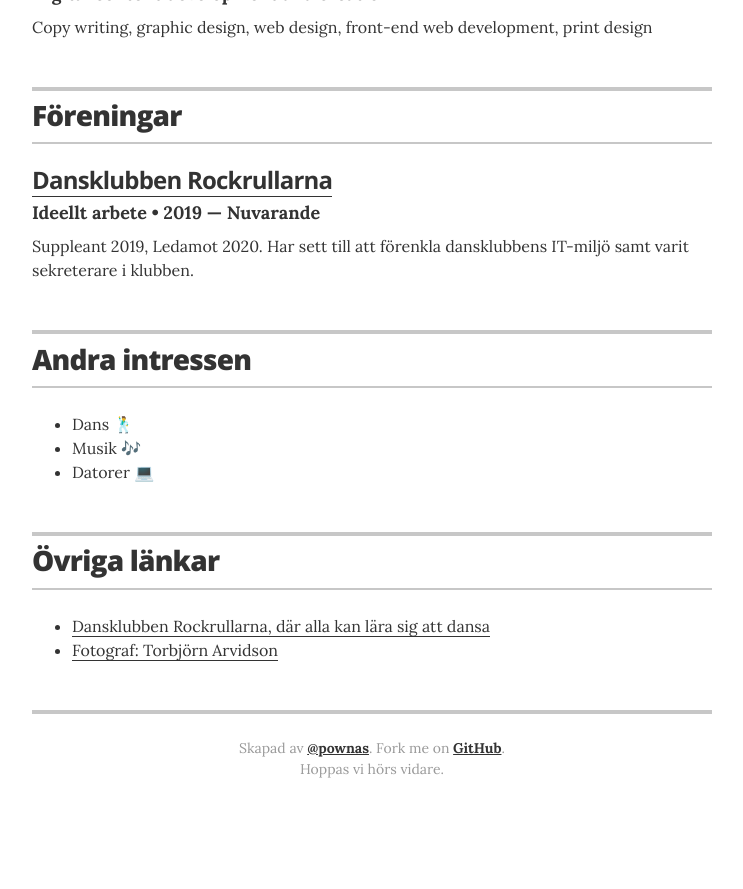
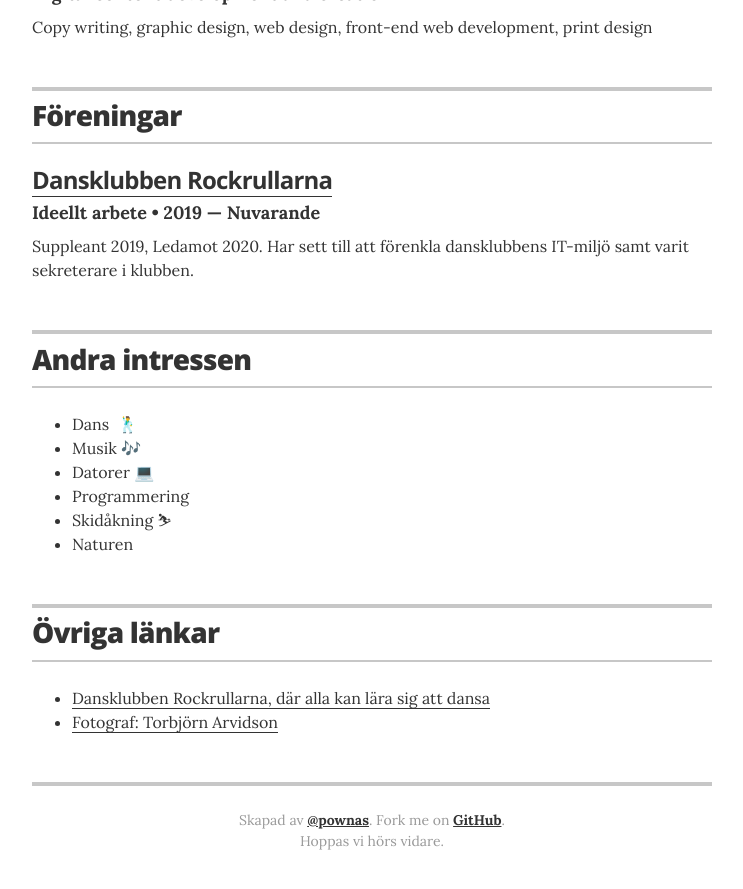
Before and after one commit to pownas/CV, a Jekyll site: the page built from index.html, in a window 1280 px wide and 900 px high, scrolled down 2116 px. Shown: the top 889 px of the window, without its empty margins (268-1011 px from the left). Built offline with Jekyll 4.4.1, drawn with Linux system fonts in a browser that asks for light colours; before the commit the page ends 2944 px from its top, so only the background shows below that.

Commit message:
Update interests.yml

```diff
--- a/_data/interests.yml
+++ b/_data/interests.yml
@@ -1,4 +1,7 @@
 # Interests
-- description: "Dans 🕺"
+- description: "Dans 🕺"
 - description: "Musik 🎶"
 - description: "Datorer 💻"
+- description: "Programmering "
+- description: "Skidåkning ⛷"
+- description: "Naturen "
```
